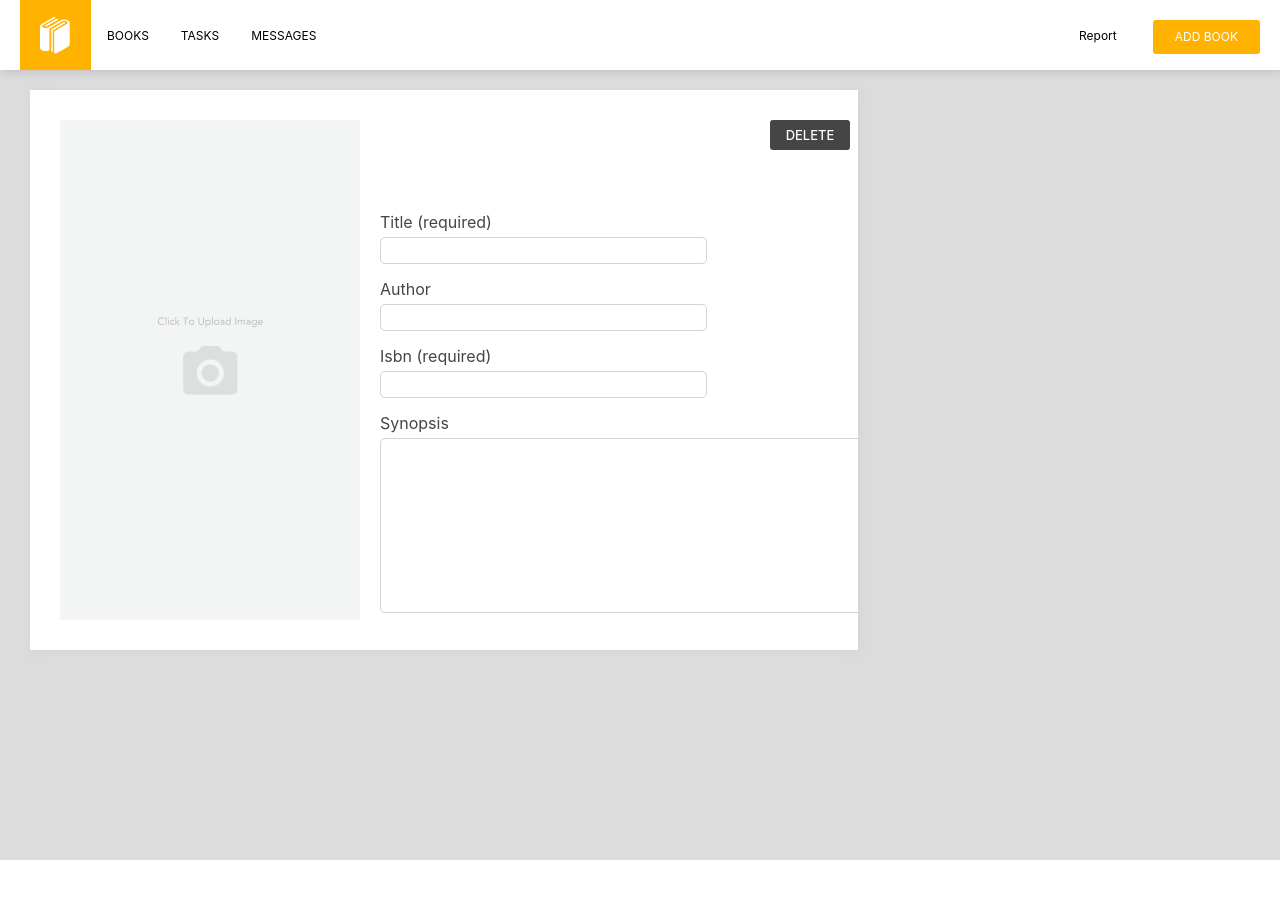
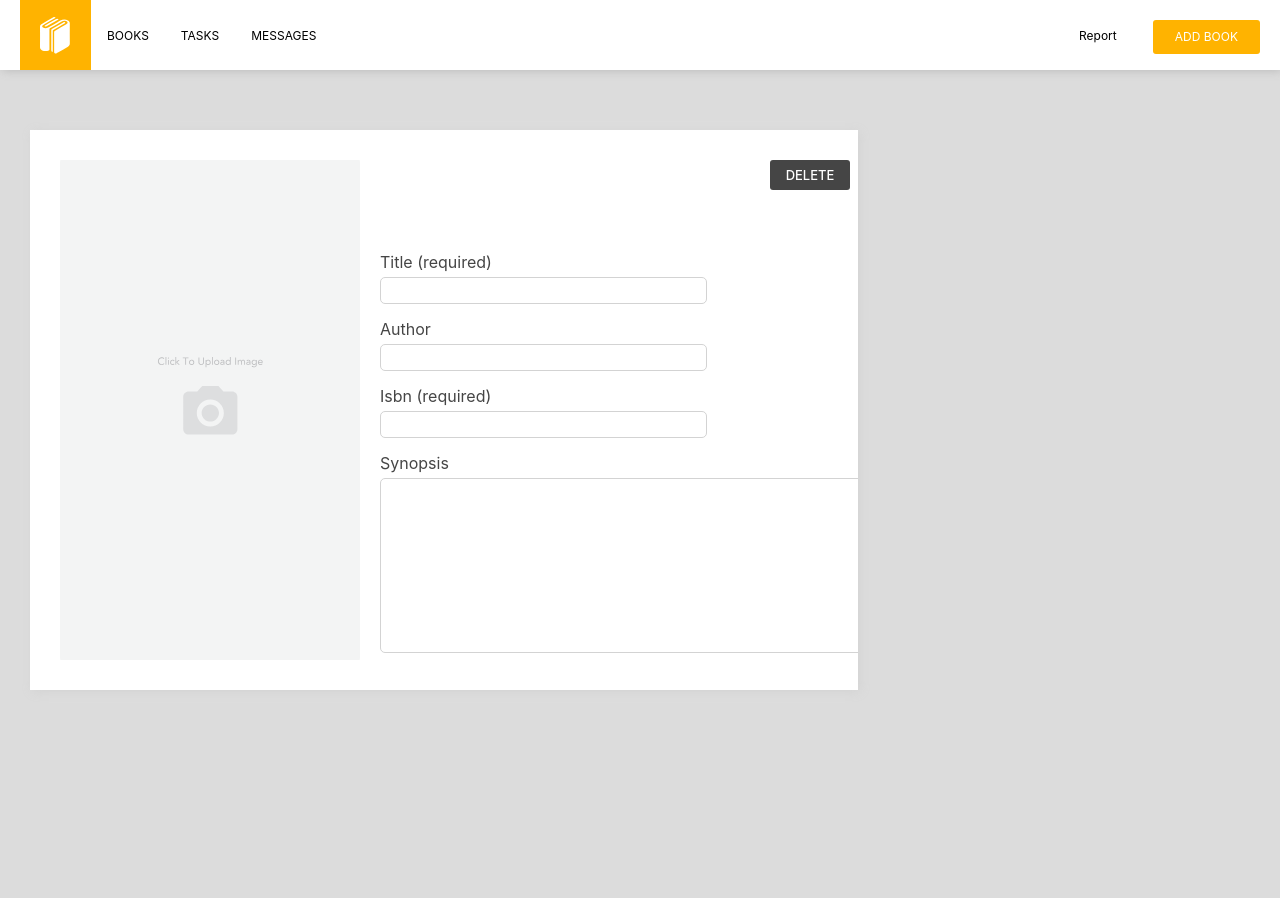
Before and after one commit to zstrike-carecloud/library-ui, a React (Create React App) app: page /books/new in a window 1280 px wide. Before the commit the page ends 860 px from the top, so only its background shows below. Built offline with nearby package versions, Linux system fonts and the light colour scheme.

Commit message:
Content Styling

```diff
--- a/src/App.module.scss
+++ b/src/App.module.scss
@@ -46,17 +46,13 @@
 }
 
 .formContent {
-  height: 100%;
-  min-height: 100vh;
-  margin-top: 30px;
+  @extend .content;
   padding-top: 30px;
-  background-color: rgb(220, 220, 220);
 }
 
 .tableContent {
-  height: 100%;
-  min-height: 100vh;
+  @extend .content;
   padding: 80px 20px 0px 20px;
-  background-color: rgb(220, 220, 220);
   z-index: 0;
+  margin-top: 0px;
 }
```
